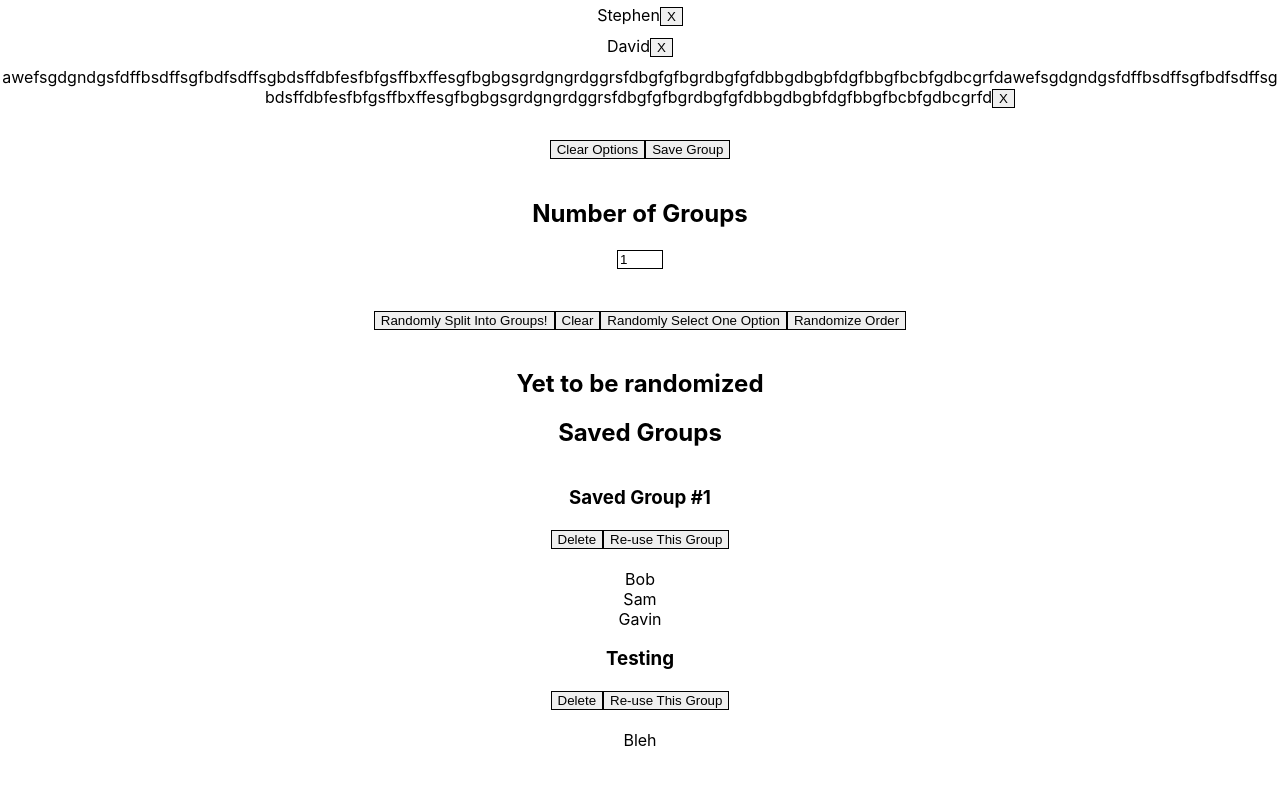
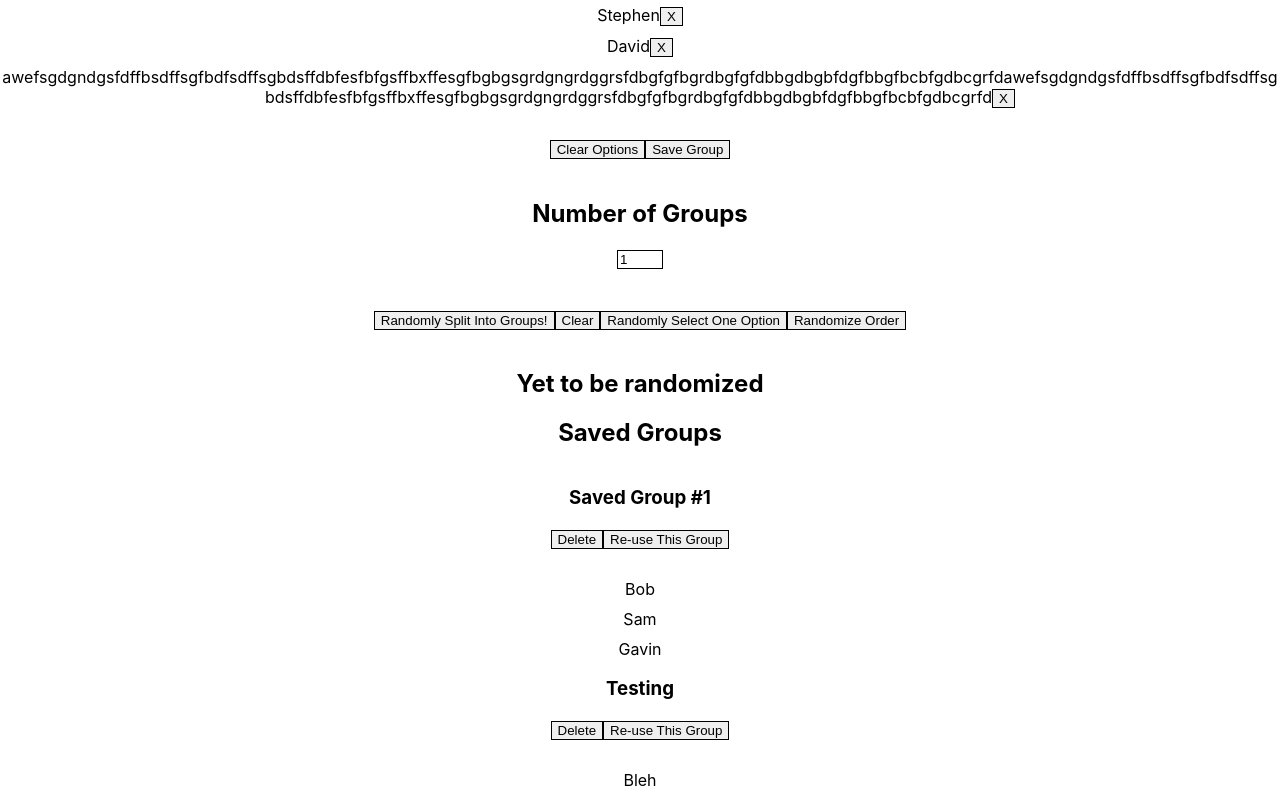
Before and after one commit to guosamuel/group_randomizer_front_end, a React (Create React App) app: page / in a window 1280 px wide. Shown: the part 402-1202 px from the top of the page. Before the commit the page ends 1152 px from the top, so only its background shows below. Built offline with nearby package versions, Linux system fonts and the light colour scheme.

Commit message:
added top and bottom margin for the the options in the saved group container

```diff
--- a/src/containers/SavedGroupsContainer.js
+++ b/src/containers/SavedGroupsContainer.js
@@ -42,7 +42,7 @@ function SavedGroupsContainer(props){
         <ul className='options-list'>
         {savedGroup.options.map( savedOption => {
           return (
-            <li key={uuidv4()}>
+            <li key={uuidv4()} style={{marginTop: '10px', marginBottom: '10px'}}>
               {savedOption}
             </li>
           )
```
